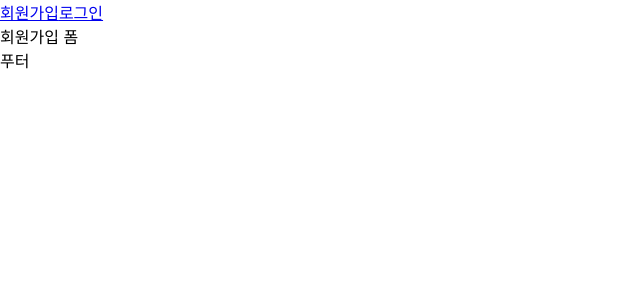
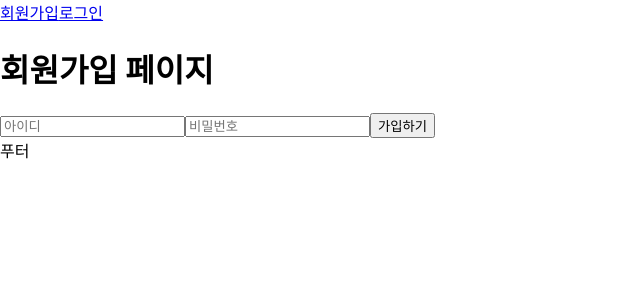
Before and after one commit to shiincs/Archives, a React (Create React App) app in the folder Redux Study with FDS/redux-shopping-mall/: page /register in a window 1280 px wide. Shown: the top 300 px of the page, without its empty margins (0-640 px from the left). Built offline with nearby package versions, Linux system fonts and the light colour scheme.

Commit message:
feat: register user / refactor: create initial state

```diff
--- a/Redux Study with FDS/redux-shopping-mall/src/components/RegisterView.js
+++ b/Redux Study with FDS/redux-shopping-mall/src/components/RegisterView.js
@@ -1,6 +1,26 @@
 import React from 'react';
 
-const RegisterView = () => {
-  return <div>회원가입 폼</div>;
+const RegisterView = props => {
+  return (
+    <>
+      <h1>회원가입 페이지</h1>
+      <form onSubmit={() => props.handleRegister()}>
+        <input
+          type="text"
+          placeholder="아이디"
+          value={props.username}
+          onChange={e => props.handleInputChange(e, 'username')}
+        />
+        <input
+          type="password"
+          placeholder="비밀번호"
+          value={props.password}
+          onChange={e => props.handleInputChange(e, 'password')}
+        />
+        <button>가입하기</button>
+      </form>
+    </>
+  );
 };
+
 export default RegisterView;
--- a/Redux Study with FDS/redux-shopping-mall/src/containers/Register.js
+++ b/Redux Study with FDS/redux-shopping-mall/src/containers/Register.js
@@ -1,8 +1,48 @@
 import React, { Component } from 'react';
+import { connect } from 'react-redux';
+import { withRouter } from 'react-router-dom';
 import RegisterView from '../components/RegisterView';
 
-export default class Register extends Component {
+import { fetchRegisterUser } from '../ducks/user';
+
+class Register extends Component {
+  state = {
+    username: null,
+    password: null,
+  };
+
+  handleInputChange = (e, name) => {
+    this.setState({
+      [name]: e.target.value,
+    });
+  };
+
+  handleRegister = () => {
+    const { username, password } = this.state;
+    const { registerUser, history } = this.props;
+    registerUser(username, password);
+    alert('회원가입이 완료되었습니다. 로그인 후 이용하세요.');
+    history.push('/');
+  };
+
   render() {
-    return <RegisterView />;
+    return (
+      <RegisterView
+        handleInputChange={(e, name) => this.handleInputChange(e, name)}
+        handleRegister={() => this.handleRegister()}
+      />
+    );
   }
 }
+
+const mapDispatchToProps = dispatch => ({
+  registerUser: (username, password) =>
+    dispatch(fetchRegisterUser(username, password)),
+});
+
+export default withRouter(
+  connect(
+    null,
+    mapDispatchToProps
+  )(Register)
+);
--- a/Redux Study with FDS/redux-shopping-mall/src/ducks/user.js
+++ b/Redux Study with FDS/redux-shopping-mall/src/ducks/user.js
@@ -5,8 +5,15 @@ const LOGIN_USER = 'redux-shopping-mall/user/LOGIN_USER';
 const LOGOUT_USER = 'redux-shopping-mall/user/LOGOUT_USER';
 const REGISTER_USER = 'redux-shopping-mall/user/REGISTER_USER';
 
+// 초기 상태
+const initialState = {
+  id: null,
+  username: null,
+  isLogined: false,
+};
+
 // 리듀서
-export default function user(state = {}, action) {
+export default function user(state = initialState, action) {
   switch (action.type) {
     case LOGIN_USER:
       return {
@@ -21,6 +28,10 @@ export default function user(state = {}, action) {
         id: null,
         username: null,
         isLogined: false,
+      };
+    case REGISTER_USER:
+      return {
+        ...state,
       };
     default:
       return state;
@@ -38,16 +49,39 @@ const logoutUser = () => ({
   type: LOGOUT_USER,
 });
 
+const registerUser = () => ({
+  type: REGISTER_USER,
+});
+
 // 비동기 통신을 위한 API 호출부
 const loginUserAPI = async (username, password) => {
-  return await api.post('/users/login', {
-    username,
-    password,
-  });
+  try {
+    return await api.post('/users/login', {
+      username,
+      password,
+    });
+  } catch (e) {
+    console.error(e);
+  }
 };
 
 const refreshUserAPI = async () => {
-  return await api.get('/me');
+  try {
+    return await api.get('/me');
+  } catch (e) {
+    console.error(e);
+  }
+};
+
+const registerUserAPI = async (username, password) => {
+  try {
+    return await api.post('/users/register', {
+      username,
+      password,
+    });
+  } catch (e) {
+    console.error(e);
+  }
 };
 
 // 액션 디스패치 실행부
@@ -66,6 +100,12 @@ export const fetchRefreshUser = () => dispatch => {
   });
 };
 
+export const fetchRegisterUser = (username, password) => dispatch => {
+  registerUserAPI(username, password).then(res => {
+    dispatch(registerUser());
+  });
+};
+
 export const fetchLogoutUser = () => dispatch => {
   localStorage.removeItem('token');
   dispatch(logoutUser());
```
